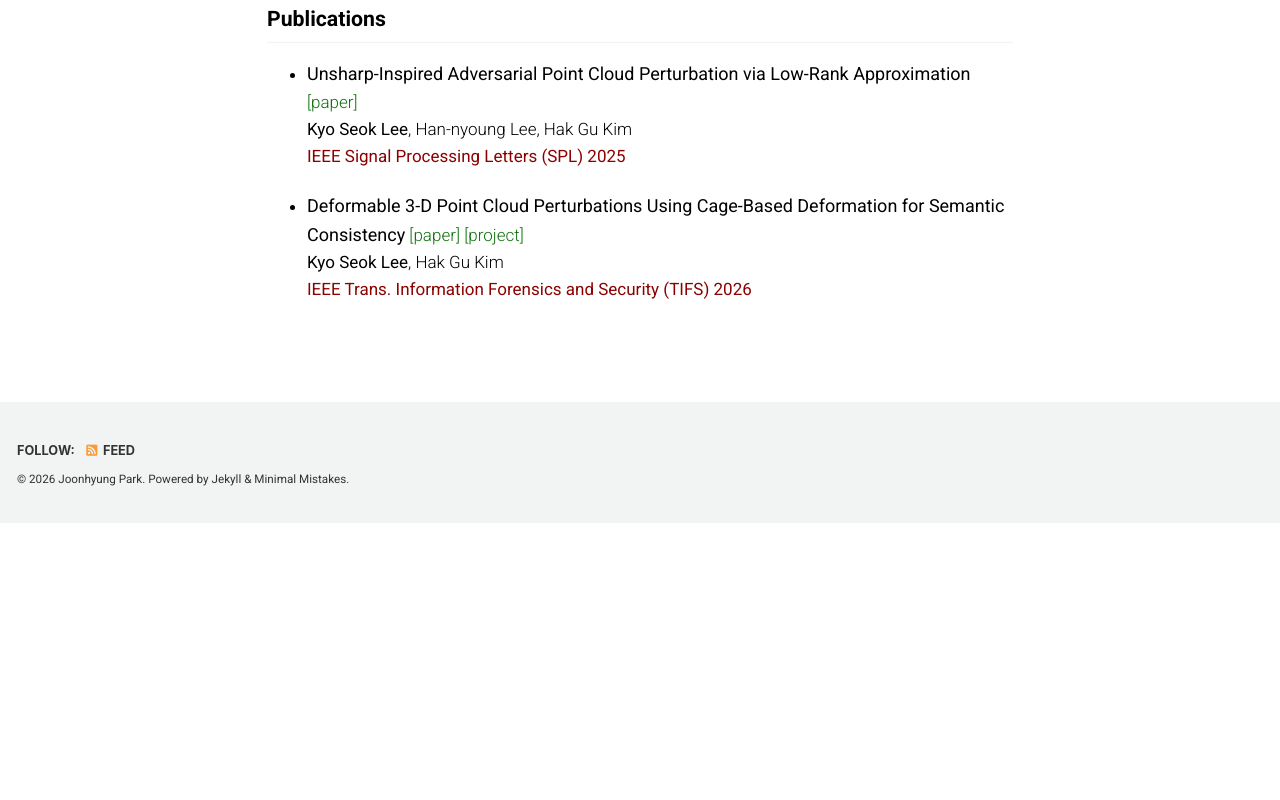
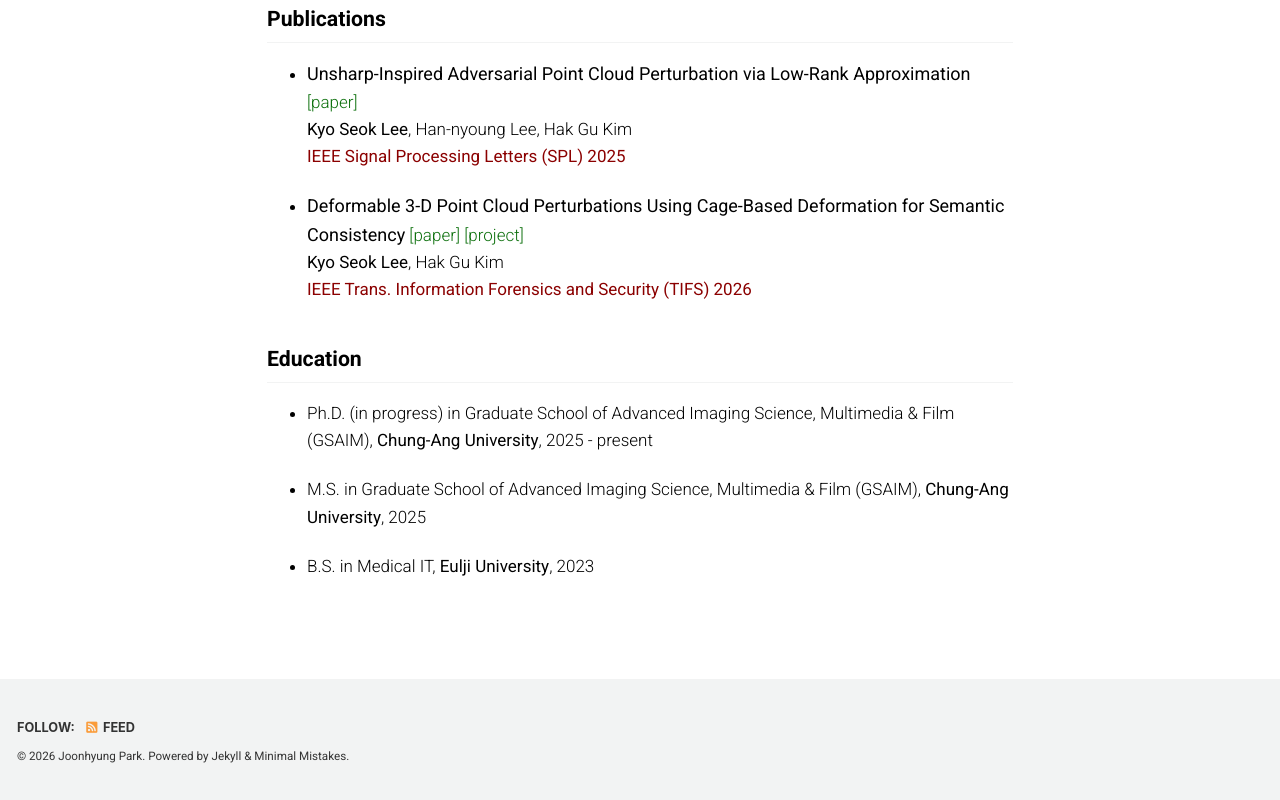
Before and after one commit to kslee990614/kslee990614.github.io, a plain HTML site: page index.html in a window 1280 px wide. Shown: the part 628-1428 px from the top of the page. Before the commit the page ends 1151 px from the top, so only its background shows below. Drawn offline with Linux system fonts and the light colour scheme.

Commit message:
Update index.html

```diff
--- a/index.html
+++ b/index.html
@@ -321,6 +321,24 @@ My primary research interest in 3D vision falls into two branches following: 1)
   </li>
 </ul>
 
+<h2 id="education">Education</h2>
+<ul>
+  <li>
+    <p>Ph.D. (in progress) in Graduate School of Advanced Imaging Science, Multimedia & Film (GSAIM),
+    <strong>Chung-Ang University</strong>, 2025 - present</p>
+  </li>
+
+  <li>
+    <p>M.S. in Graduate School of Advanced Imaging Science, Multimedia & Film (GSAIM),
+    <strong>Chung-Ang University</strong>, 2025</p>
+  </li>
+
+  <li>
+    <p>B.S. in Medical IT,
+    <strong>Eulji University</strong>, 2023</p>
+  </li>
+</ul>
+
       </section>
 
       <footer class="page__meta">
```
